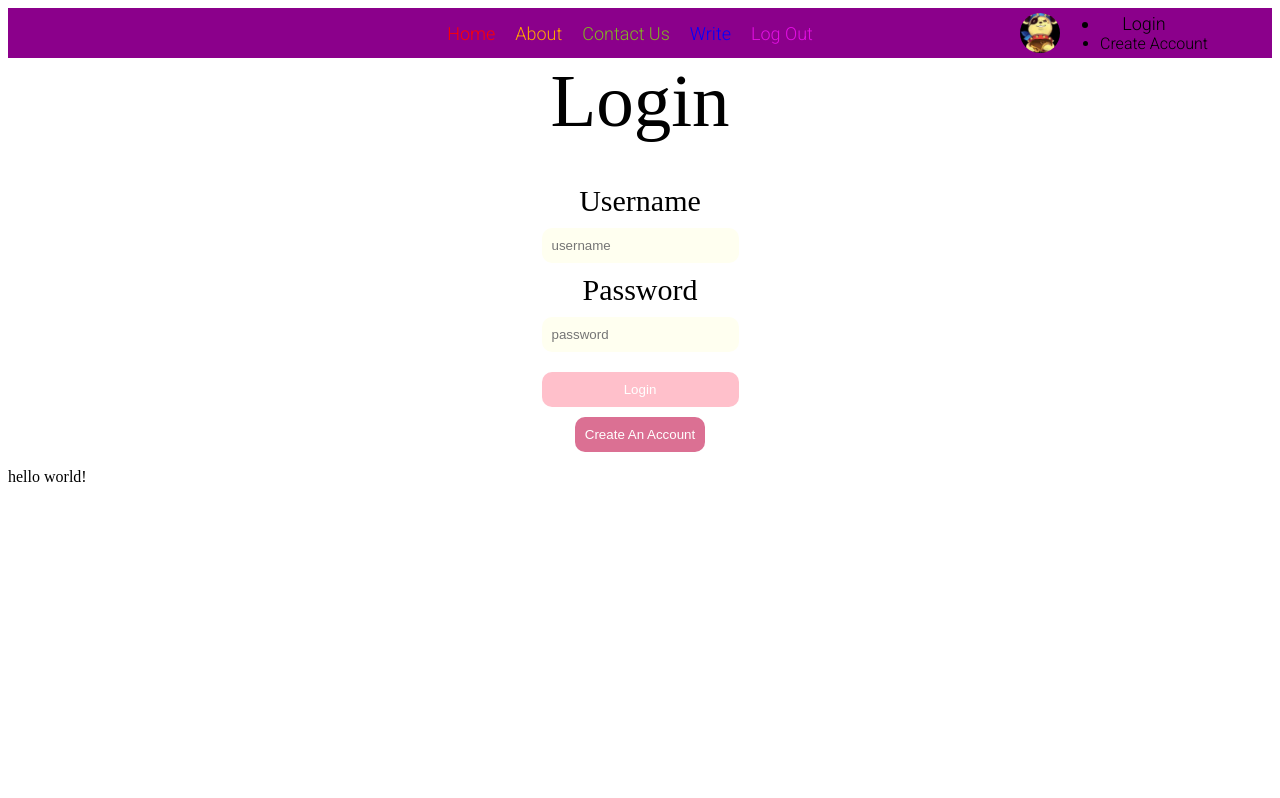
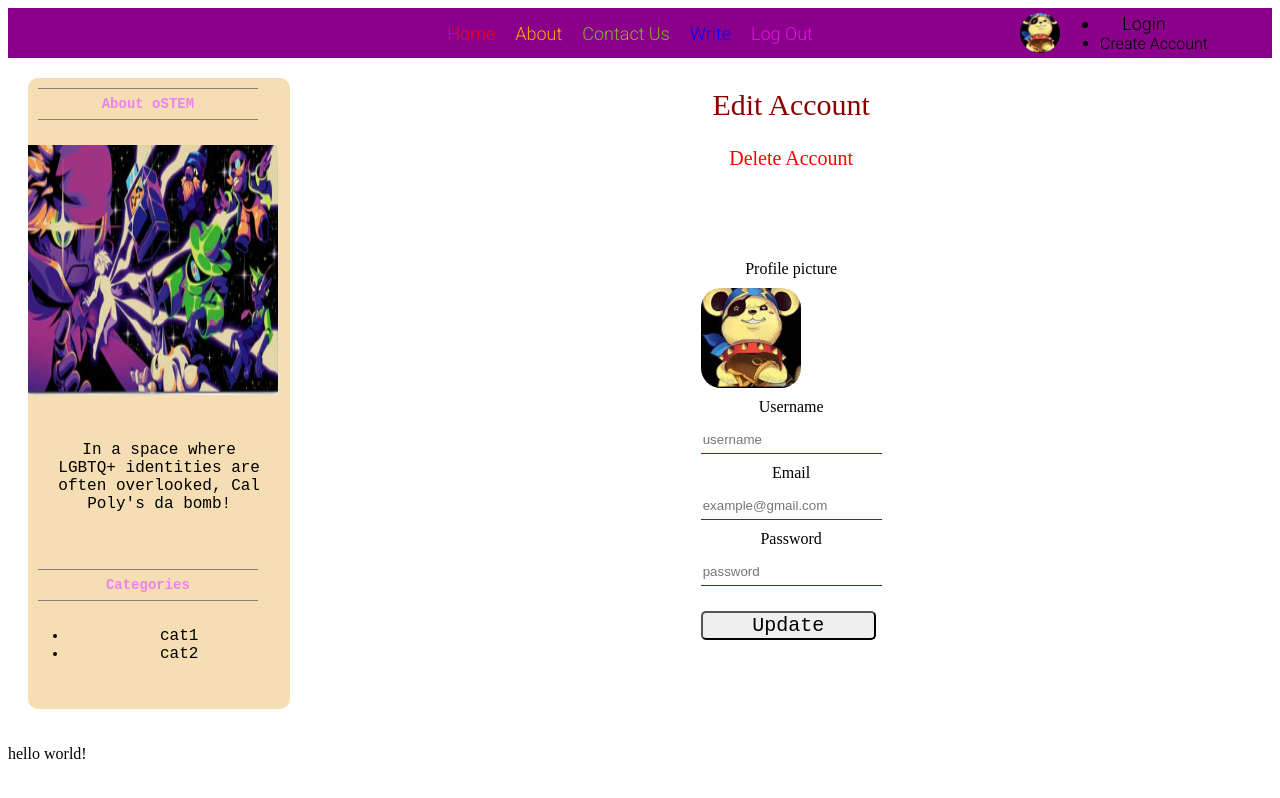
Before and after one commit to Cayden-Covarrubias/myTraining, a React (Create React App) app: page / in a window 1280 px wide. Built offline with nearby package versions, Linux system fonts and the light colour scheme.

Commit message:
Starting today

```diff
--- a/src/App.js
+++ b/src/App.js
@@ -4,11 +4,12 @@ import CreateAccount from './pages/createAccount/createAccount';
 import Home from './pages/home/home'
 import PostPage from './pages/postPage/postPage'
 import Login from './pages/login/login'
+import Settings from "./pages/settings/settings"
 function App() {
   return (
     <div className="App">
       <NavBar/>
-      <Login/>
+      <Settings/>
     </div>
   );
 }
--- a/src/pages/settings/settings.css
+++ b/src/pages/settings/settings.css
@@ -0,0 +1,98 @@
+.settings{
+    display: flex;
+}
+.settingsWrapper{
+    flex: 11;
+    position: center;
+
+
+}
+
+.settingsDeleteAccount{
+    color: red;
+    display: flex;
+    font-size: 20px;
+    cursor: pointer;
+    padding-top: 15px;
+    padding-bottom: 15px;
+}
+
+.settingsForm{
+    display: flex;
+    flex-direction: column;
+    width: stretch;
+    position: relative;
+    padding: 75px;
+}
+
+.settingsUpdateTitle{
+    font-size: 30px !important;
+    color: darkred;
+    display: flex;
+    margin-bottom: 0px;
+    padding-top: 30px;
+    padding-bottom: 10px;
+}
+
+.settingsTitle{
+    display: flex;
+    margin-top: 0px;
+    justify-content: space-between;
+    align-items: center;
+    flex-direction: column;
+}
+
+.settingsPfpInput{
+    width: 30%;
+}
+
+.settingsPfp {
+    display: flex;
+    margin-top: 10px;
+    align-items: center;
+    margin-bottom: 10px;
+}
+
+.settingsPfpIcon{
+    width: 50px;
+    height: 40px;
+    padding: 5px;
+    display: flex;
+    justify-content: center;
+    align-items: center;
+    margin-left: 10px;
+    cursor: pointer;
+
+}
+
+.settingsUpdate{
+    top: 30px;
+    border-radius: 5px;
+    font-family: 'Courier New', Courier, monospace;
+    color: black;
+    left: 100px;
+
+    font-size: 20px;
+    width: 175px;
+    margin-top: 15px;
+    cursor: pointer;
+    display: flex;
+    align-items: center;
+    justify-content: center;
+}
+
+.settingsPfp > img {
+    height: 100px;
+    width: 100px;
+    border-radius: 20px;
+    object-fit: cover;
+}
+
+.settingsForm >input{
+    color: darkred;
+    margin-top: 10px;
+    margin-bottom: 10px;
+    height: 25px;
+    border: none;
+    border-bottom: 1px solid purple;
+}
--- a/src/pages/settings/settings.jsx
+++ b/src/pages/settings/settings.jsx
@@ -0,0 +1,47 @@
+import SideBar from "../../components/sidebar/sidebar"
+import "./settings.css"
+export default function settings() {
+    return (
+        <>
+        <div className="settings">
+            <SideBar />
+            <div className="settingsWrapper">
+                <div className="settingsTitle">
+                    <span className="settingsUpdateTitle"> Edit Account</span>
+                    <span className="settingsDeleteAccount"> Delete Account</span>
+                    <form className="settingsForm">
+                        <label> Profile picture</label>
+
+                        <div className="settingsPfp">
+                            <img src="/images/default_pfp.png"
+                            alt=""
+                            />
+                            <label htmlFor="fileInput">
+                                <i className="settingsPFPIcon fa-solid fa-upload"></i>
+
+                            </label>
+                            <input
+                                id="fileInput"
+                                type="file"
+                                style={{display: "none"}}
+                                className="settingsPfpInput"
+                                />
+                        </div>
+                        <label>Username</label>
+                        <input type="text" placeholder="username" name="name" />
+                        <label>Email</label>
+                        <input type="email" placeholder="example@gmail.com" name="email" />
+                        <label>Password</label>
+                        <input type="password" placeholder="password" name="password" />
+                        <button className="settingsUpdate" type = "submit">
+                            Update
+                        </button>
+                    </form>
+
+
+                </div>
+            </div>
+            </div>
+        </>
+    )
+}
```
